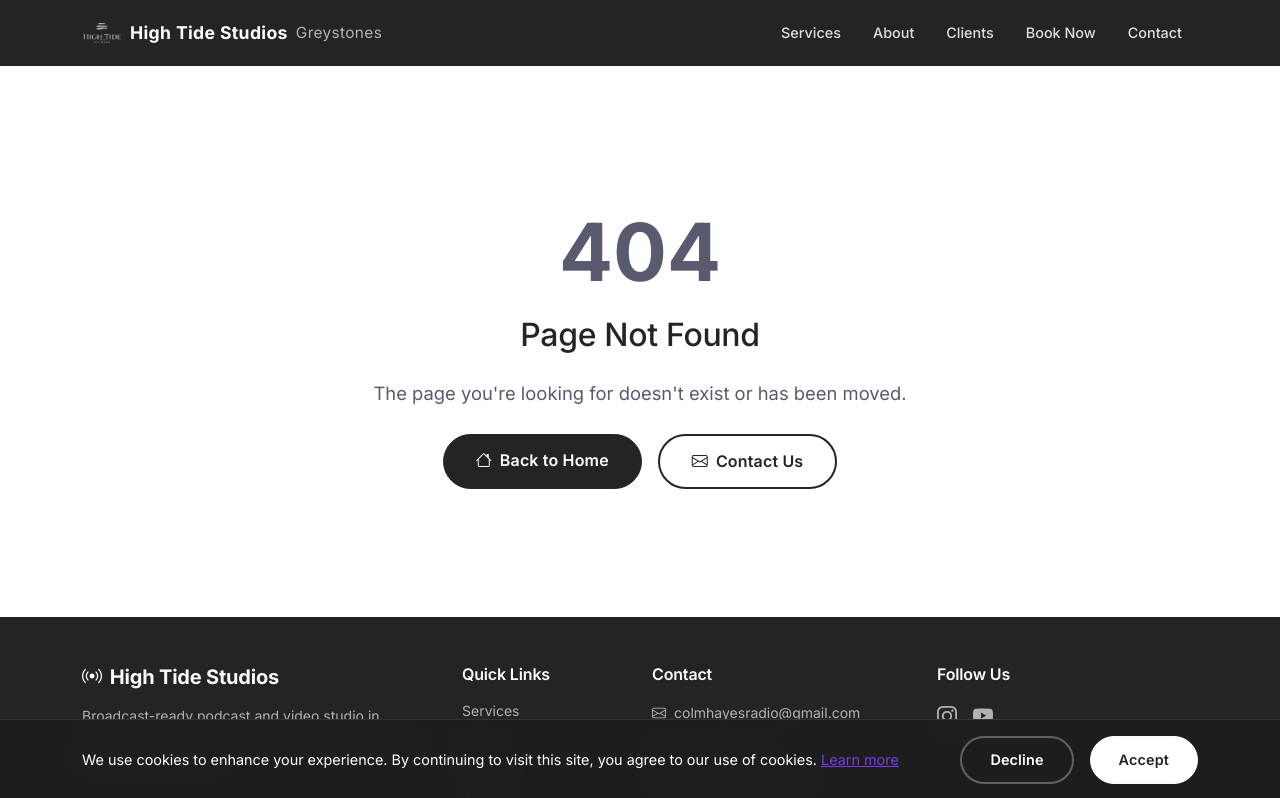
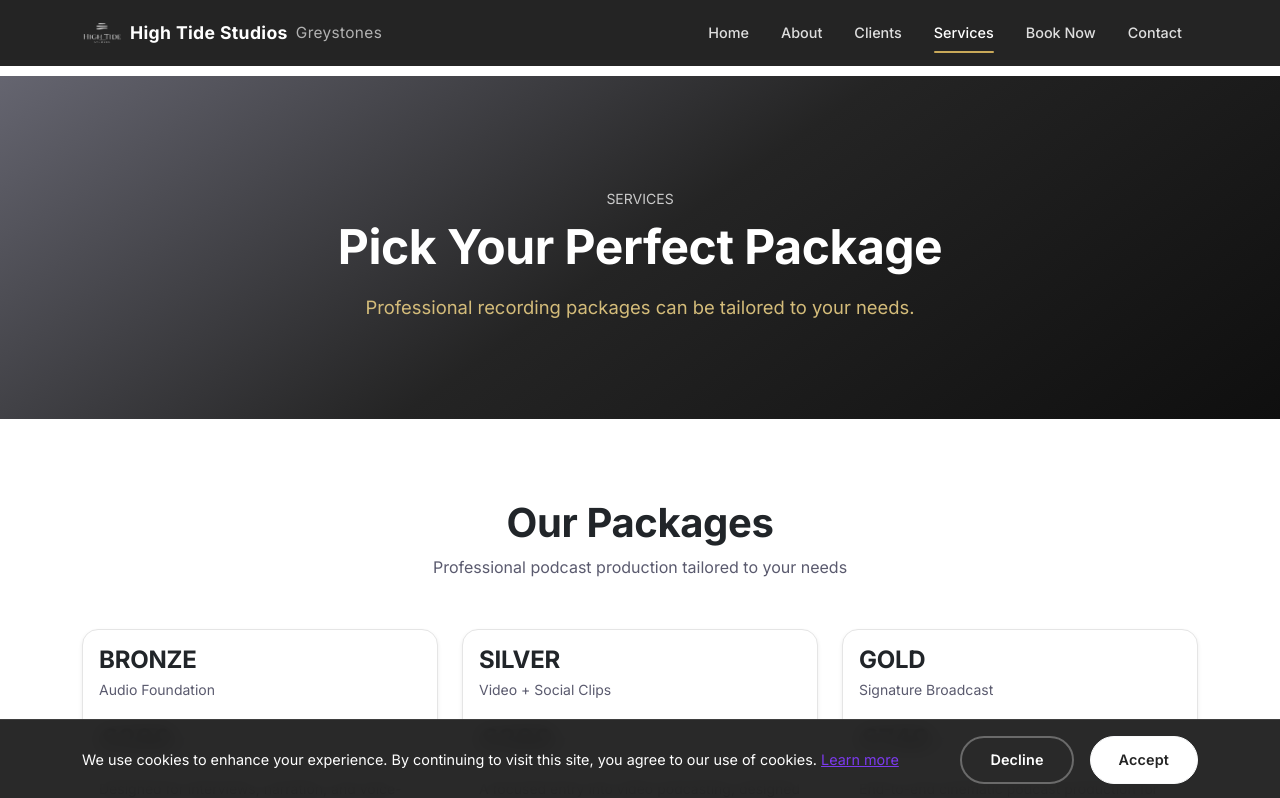
Before and after one commit to TerryLoc/high-tide-studios, a React (Create React App) app: page /services in a window 1280 px wide. Shown: the top 798 px of the page. Built offline with nearby package versions, Linux system fonts and the light colour scheme.

Commit message:
Add Services page and update navigation links

```diff
--- a/src/App.jsx
+++ b/src/App.jsx
@@ -5,6 +5,7 @@ import ScrollToTop from './components/ScrollToTop';
 import CookieConsent from './components/CookieConsent';
 
 import Home from './pages/Home';
+import Services from './pages/Services';
 import About from './pages/About';
 import Contact from './pages/Contact';
 import Booking from './pages/Booking';
@@ -20,6 +21,7 @@ export default function App() {
         <main className="flex-grow-1" style={{ paddingTop: '76px' }}>
           <Routes>
             <Route path="/" element={<Home />} />
+            <Route path="/services" element={<Services />} />
             <Route path="/about" element={<About />} />
             <Route path="/contact" element={<Contact />} />
             <Route path="/booking" element={<Booking />} />
--- a/src/components/Navigation.jsx
+++ b/src/components/Navigation.jsx
@@ -28,12 +28,13 @@ export default function Navigation() {
   }, []);
 
   const navLinks = [
-    { to: '/', label: 'Services' },
-    { to: '/about', label: 'About' },
-    { to: '/clients', label: 'Clients' },
-    { to: '/booking', label: 'Book Now' },
-    { to: '/contact', label: 'Contact' },
-  ];
+  { to: '/', label: 'Home' },
+  { to: '/about', label: 'About' },
+  { to: '/clients', label: 'Clients' },
+  { to: '/services', label: 'Services' },
+  { to: '/booking', label: 'Book Now' },
+  { to: '/contact', label: 'Contact' },
+];
 
   return (
     <header>
--- a/src/pages/Home.jsx
+++ b/src/pages/Home.jsx
@@ -1,8 +1,6 @@
 import { Link } from 'react-router-dom';
-import { packages } from "../data/packages";
 import { brandVision } from "../data/about";
 import { testimonials } from "../data/testimonials";
-import PackageCard from "../components/PackageCard";
 import TestimonialCard from "../components/TestimonialCard";
 import SEO from "../components/SEO";
 import { FadeInUp, FadeIn, StaggerContainer, StaggerItem } from "../components/AnimatedSection";
@@ -38,9 +36,9 @@ export default function Home() {
           </FadeInUp>
           <FadeInUp delay={0.4}>
             <div className="d-flex gap-3 justify-content-center flex-wrap">
-              <Link to="/booking" className="btn btn-light btn-lg px-4">
+              <Link to="/services" className="btn btn-light btn-lg px-4">
                 <i className="bi bi-calendar-check me-2"></i>
-                Book a Session
+                Our Services
               </Link>
               <Link to="/clients" className="btn btn-outline-light btn-lg px-4">
                 <i className="bi bi-play-circle me-2"></i>
@@ -51,22 +49,6 @@ export default function Home() {
         </div>
       </section>
 
-      {/* Packages Section */}
-      <section className="container py-5" id="packages">
-        <FadeInUp>
-          <div className="text-center mb-5">
-            <h2 className="display-6 fw-bold">Our Packages</h2>
-            <p className="text-muted">Professional podcast production tailored to your needs</p>
-          </div>
-        </FadeInUp>
-        <StaggerContainer className="row g-4">
-          {packages.map((pkg, i) => (
-            <StaggerItem className="col-12 col-md-6 col-lg-4" key={pkg.id || i}>
-              <PackageCard pkg={pkg} featured={pkg.badge === 'Best Value'} />
-            </StaggerItem>
-          ))}
-        </StaggerContainer>
-      </section>
 
       {/* Brand Vision Section */}
       <section className="bg-light py-5">
--- /dev/null
+++ b/src/pages/Services.jsx
@@ -0,0 +1,47 @@
+import SEO from '../components/SEO';
+import { FadeInUp, StaggerContainer, StaggerItem } from '../components/AnimatedSection';
+import { packages } from "../data/packages";
+import PackageCard from "../components/PackageCard";
+
+
+
+
+export default function Services() {
+  // ...your component code...
+  return (
+    <>
+      <SEO page="services" />
+
+      {/* Hero Section */}
+      <section className="hero-main text-center">
+        <div className="container">
+          <FadeInUp>
+            <p className="text-uppercase small opacity-75 mb-2">Services</p>
+            <h1 className="display-5 fw-bold mb-3">Pick Your Perfect Package</h1>
+            <p className="lead">
+              Professional recording packages can be tailored to your needs.
+            </p>
+          </FadeInUp>
+        </div>
+      </section>
+
+
+      {/* Packages Section */}
+            <section className="container py-5" id="packages">
+              <FadeInUp>
+                <div className="text-center mb-5">
+                  <h2 className="display-6 fw-bold">Our Packages</h2>
+                  <p className="text-muted">Professional podcast production tailored to your needs</p>
+                </div>
+              </FadeInUp>
+              <StaggerContainer className="row g-4">
+                {packages.map((pkg, i) => (
+                  <StaggerItem className="col-12 col-md-6 col-lg-4" key={pkg.id || i}>
+                    <PackageCard pkg={pkg} featured={pkg.badge === 'Best Value'} />
+                  </StaggerItem>
+                ))}
+              </StaggerContainer>
+            </section>
+    </>
+  )
+}
```
